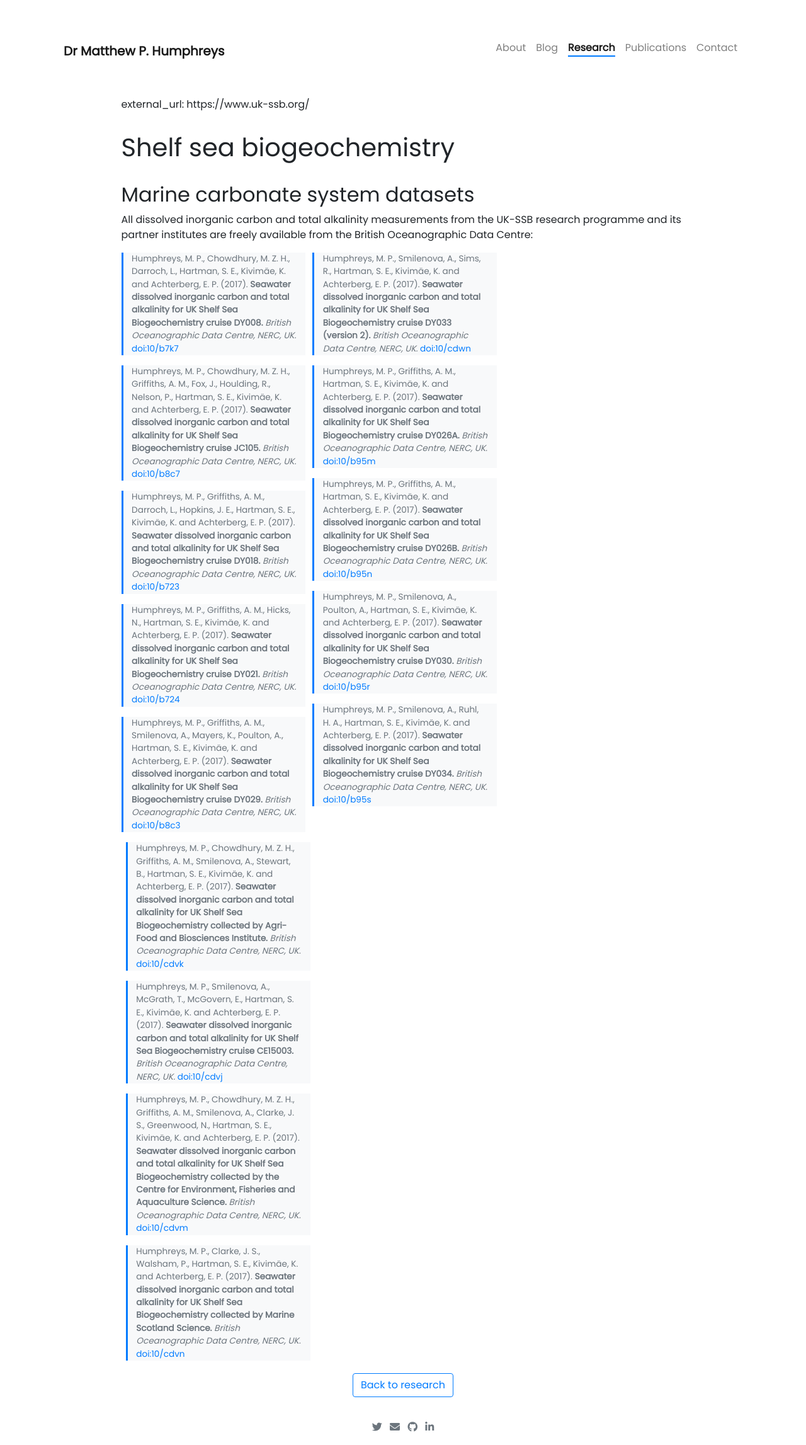
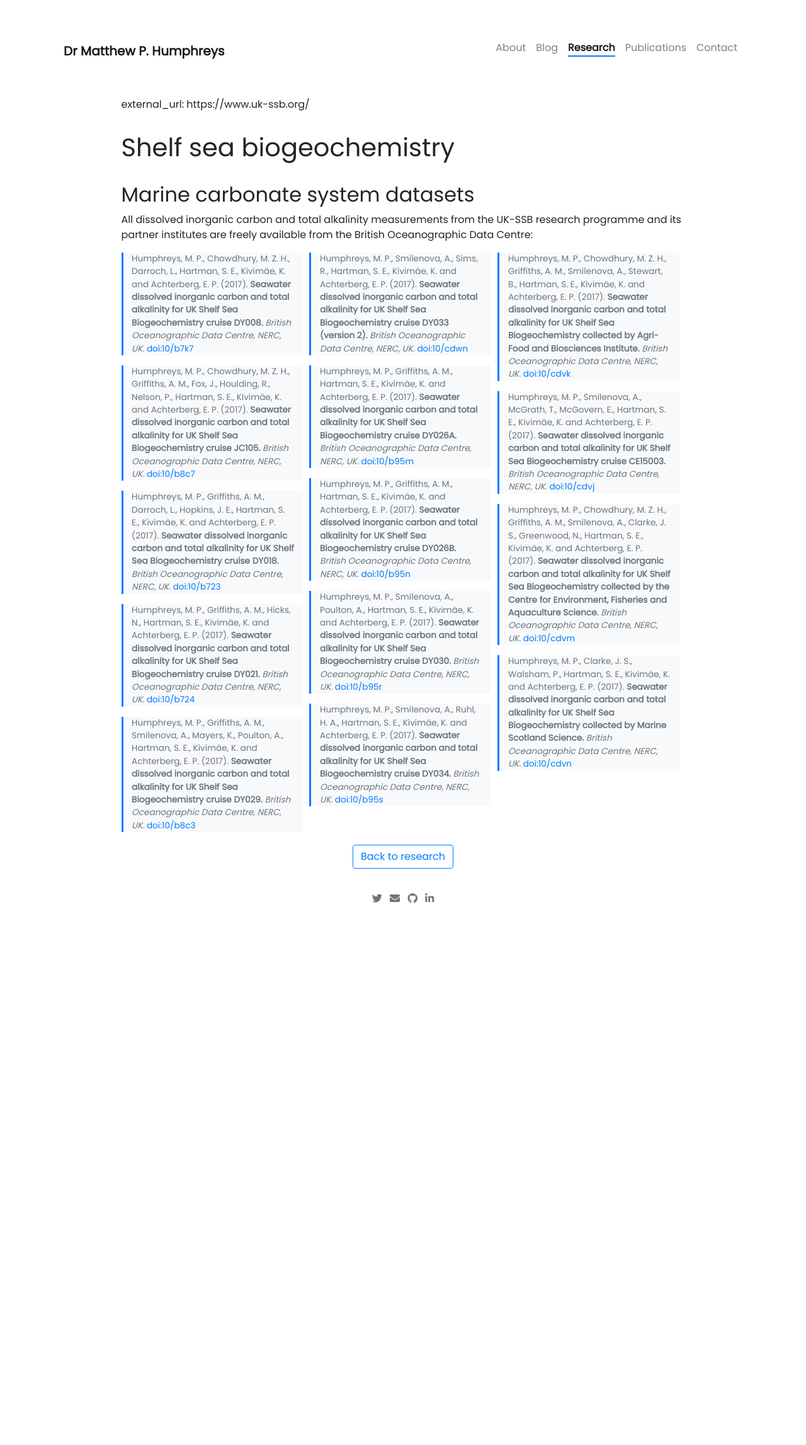
Before and after one commit to mvdh7/mvdh7.github.io, a Jekyll site: the page built from _projects/300-shelf-sea-biogeochemistry.md, in a window 1280 px wide. Shown: the whole page at 63% size. Built offline with Jekyll 4.4.1, drawn with Linux system fonts in a browser that asks for light colours; nearby versions of some CDN libraries; comment, search, counter and statistics services are not loaded; after the commit the page ends 1455 px from its top, so only the background shows below that.

Commit message:
Narrower min-width

```diff
--- a/_projects/300-shelf-sea-biogeochemistry.md
+++ b/_projects/300-shelf-sea-biogeochemistry.md
@@ -14,7 +14,7 @@
 
 All dissolved inorganic carbon and total alkalinity measurements from the UK-SSB research programme and its partner institutes are freely available from the British Oceanographic Data Centre:
 
-<div style="display:flex; font-size:85%; flex-wrap:wrap"><div style="padding-right:0.8%; width:33%; min-width:300px">
+<div style="display:flex; font-size:85%; flex-wrap:wrap"><div style="padding-right:0.8%; width:33%; min-width:200px">
 
 <blockquote>Humphreys, M. P., Chowdhury, M. Z. H., Darroch, L., Hartman, S. E., Kivimäe, K. and Achterberg, E. P. (2017). <strong>Seawater dissolved inorganic carbon and total alkalinity for UK Shelf Sea Biogeochemistry cruise DY008.</strong> <em>British Oceanographic Data Centre, NERC, UK.</em> <a href="https://doi.org/10/b7k7">doi:10/b7k7</a></blockquote>
 
@@ -26,7 +26,7 @@
 
 <blockquote>Humphreys, M. P., Griffiths, A. M., Smilenova, A., Mayers, K., Poulton, A., Hartman, S. E., Kivimäe, K. and Achterberg, E. P. (2017). <strong>Seawater dissolved inorganic carbon and total alkalinity for UK Shelf Sea Biogeochemistry cruise DY029.</strong> <em>British Oceanographic Data Centre, NERC, UK.</em> <a href="https://doi.org/10/b8c3">doi:10/b8c3</a></blockquote>
 
-</div><div style="padding-left:0.4%; padding-right:0.4%; width:33%; min-width:300px">
+</div><div style="padding-left:0.4%; padding-right:0.4%; width:33%; min-width:200px">
 
 <blockquote>Humphreys, M. P., Smilenova, A., Sims, R., Hartman, S. E., Kivimäe, K. and Achterberg, E. P. (2017). <strong>Seawater dissolved inorganic carbon and total alkalinity for UK Shelf Sea Biogeochemistry cruise DY033 (version 2).</strong> <em>British Oceanographic Data Centre, NERC, UK.</em> <a href="https://doi.org/10/cdwn">doi:10/cdwn</a></blockquote>
 
@@ -38,7 +38,7 @@
 
 <blockquote>Humphreys, M. P., Smilenova, A., Ruhl, H. A., Hartman, S. E., Kivimäe, K. and Achterberg, E. P. (2017). <strong>Seawater dissolved inorganic carbon and total alkalinity for UK Shelf Sea Biogeochemistry cruise DY034.</strong> <em>British Oceanographic Data Centre, NERC, UK.</em> <a href="https://doi.org/10/b95s">doi:10/b95s</a></blockquote>
 
-</div><div style="padding-left:0.8%; width:33%; min-width:300px">
+</div><div style="padding-left:0.8%; width:33%; min-width:200px">
 
 <blockquote>Humphreys, M. P., Chowdhury, M. Z. H., Griffiths, A. M., Smilenova, A., Stewart, B., Hartman, S. E., Kivimäe, K. and Achterberg, E. P. (2017). <strong>Seawater dissolved inorganic carbon and total alkalinity for UK Shelf Sea Biogeochemistry collected by Agri-Food and Biosciences Institute.</strong> <em>British Oceanographic Data Centre, NERC, UK.</em> <a href="https://doi.org/10/cdvk">doi:10/cdvk</a></blockquote>
 
```
